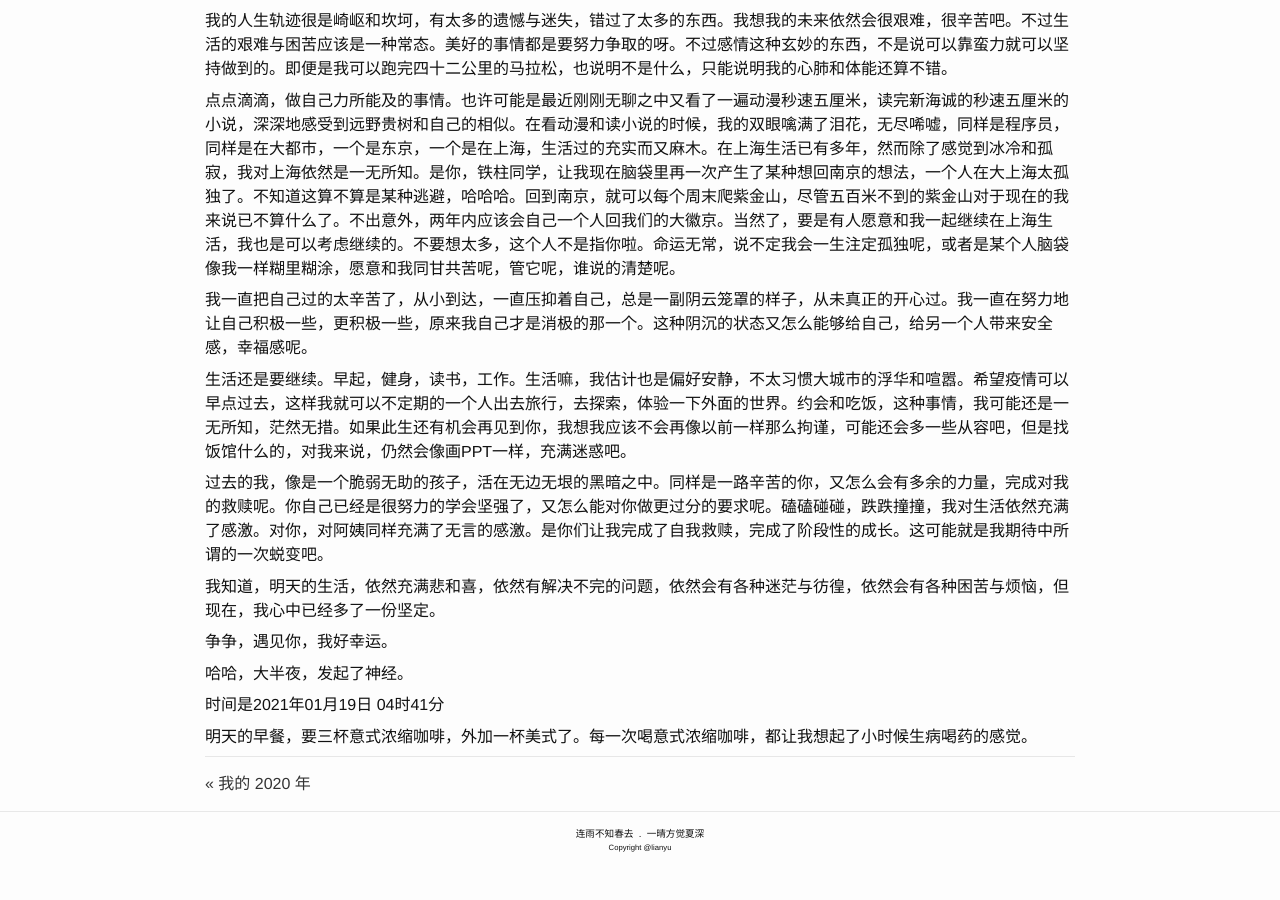
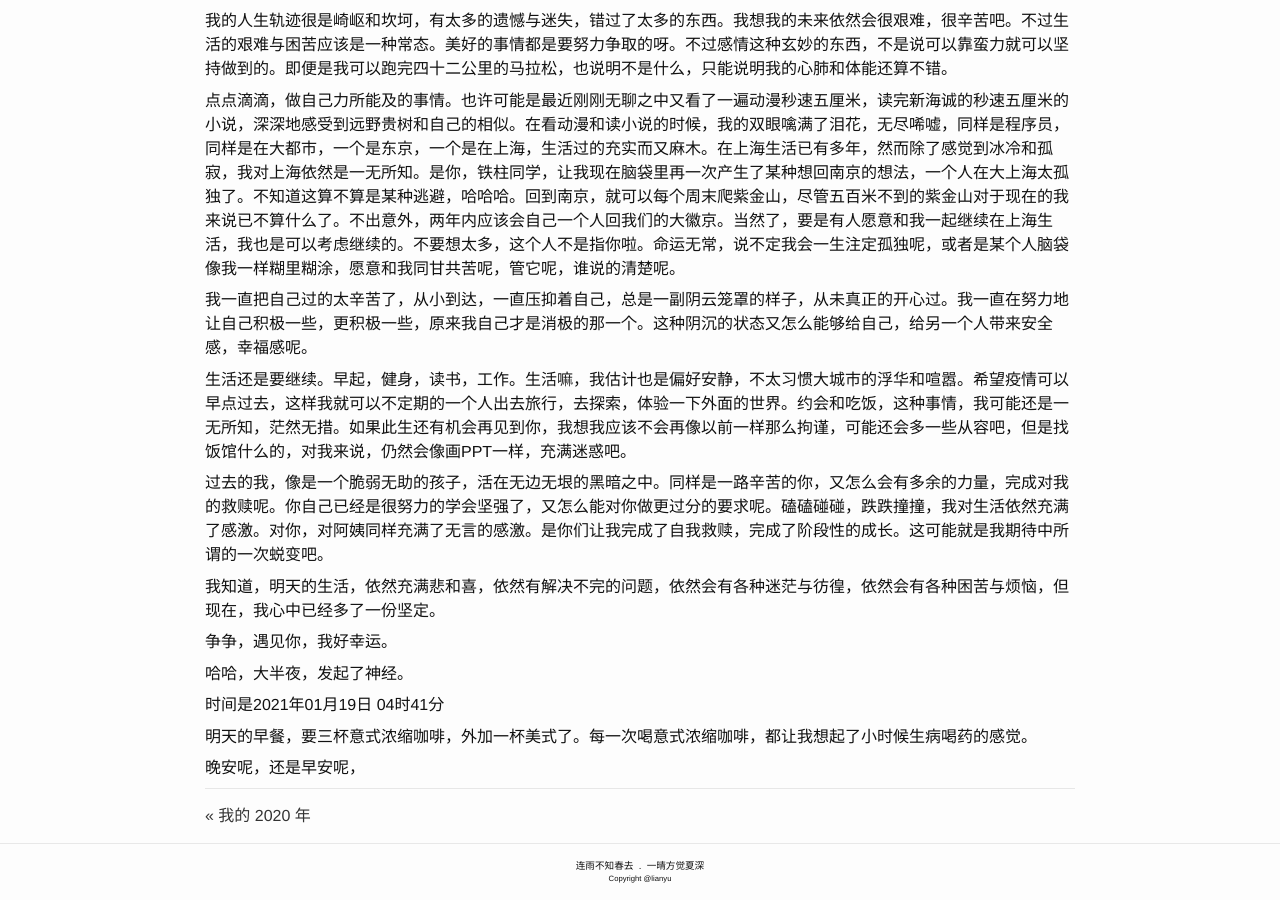
Before and after one commit to lianyu1115/lianyu, a Jekyll site: the page built from _journals/2021-01-06-未完成的初恋.md, in a window 1280 px wide and 900 px high, scrolled down 981 px. Built offline with Jekyll 4.4.1, drawn with Linux system fonts in a browser that asks for light colours; before the commit the page ends 1849 px from its top, so only the background shows below that.

Commit message:
Update 2021-01-06-未完成的初恋.md

```diff
--- a/_journals/2021-01-06-未完成的初恋.md
+++ b/_journals/2021-01-06-未完成的初恋.md
@@ -60,4 +60,6 @@ the last letter. please forgive me. try to be happy.
 
 明天的早餐，要三杯意式浓缩咖啡，外加一杯美式了。每一次喝意式浓缩咖啡，都让我想起了小时候生病喝药的感觉。
 
+晚安呢，还是早安呢，
+
 - - -
```
